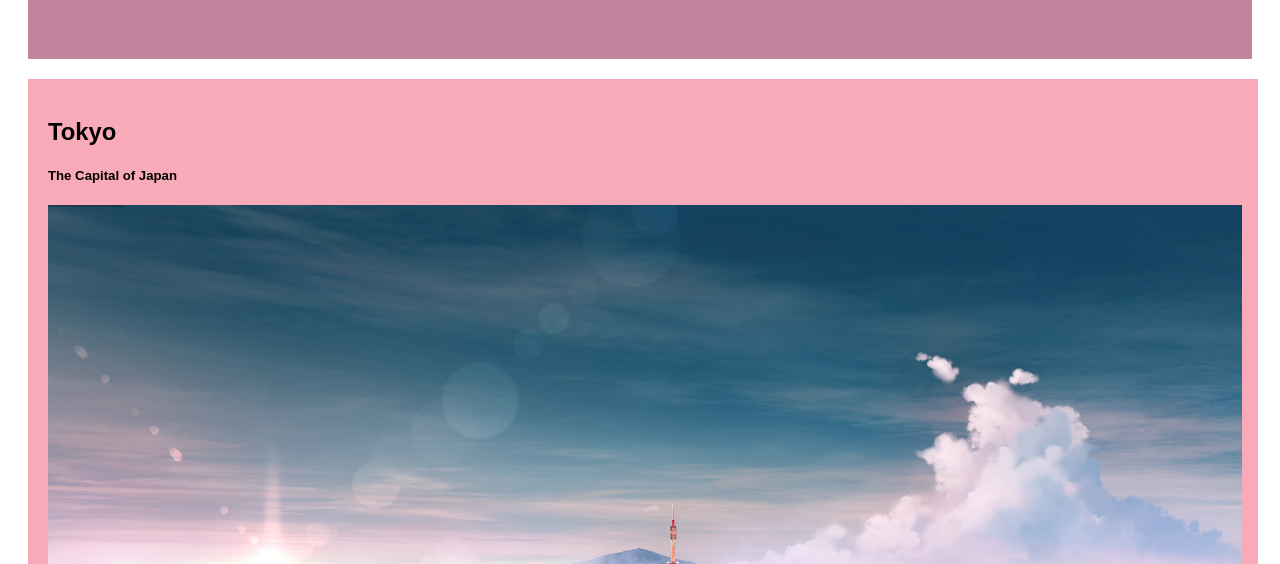
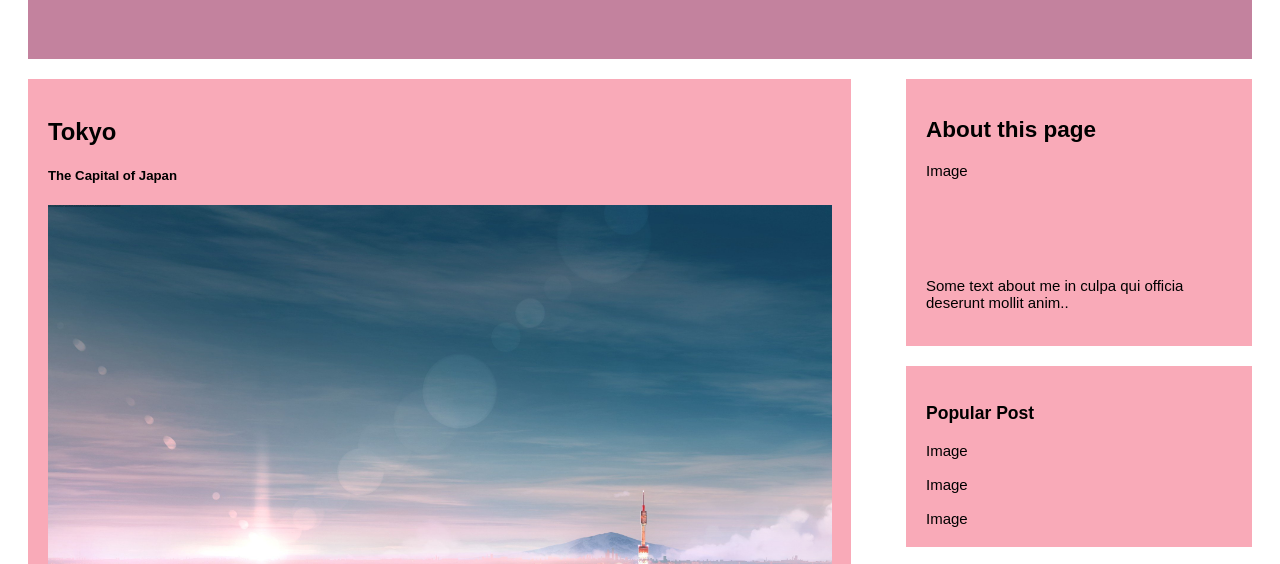
Before and after one commit to Ereneta/my-blog-page, a plain HTML site: page index.html in a window 1280 px wide. Shown: the part 198-762 px from the top of the page. Drawn offline with Linux system fonts and the light colour scheme.

Commit message:
Change the widht of the leftcolum and change the float attribute to right in rightcolumn and change the widht of the fakeimg1 and change of the widths of card1,2,3,6

```diff
--- a/main.css
+++ b/main.css
@@ -17,12 +17,12 @@ body{
 /* Left column */
 .leftcolumn {
     float: left;
-    width: 80%;
+    width: 40%;
   }
 
   /* Right column */
   .rightcolumn {
-    float: left;
+    float: right;
     width: 25%;
     padding-left: 0;
   }
@@ -32,7 +32,7 @@ body{
     background-image: url(img/tokyo-japan-wallpaper.jpg);
     background-size: cover;
     background-color: #aaa;
-    width: 97%;
+    width: 95%;
     padding: 20px;
   }
 
@@ -116,14 +116,15 @@ body{
      padding: 20px;
      margin-top: 20px;
      font-size: 15.9px;
-     width: 121.5%;
+     width: 160%;
   }
  .card2 {
     background-color:#f9aab8;
     padding: 20px;
     margin-top: 20px;
+    margin-bottom: 30px;
     font-size: 15px;
-    width: 60%;
+    width: 130%;
  }
 
 .card3 {
@@ -131,8 +132,8 @@ body{
   padding: 20px;
   margin-top: 20px;
   font-size: 15px;
-  width: 121.5%;
-  float: left;
+  width: 100%;
+  float: right;
 }
 
 .card6{
@@ -140,8 +141,8 @@ body{
   padding: 20px;
   margin-top: 20px;
   font-size: 15px;
-  width: 45%;
-  float: right;
+  width: 100%;
+  float: left;
 }
 
   /* Clear floats after the columns */
```
